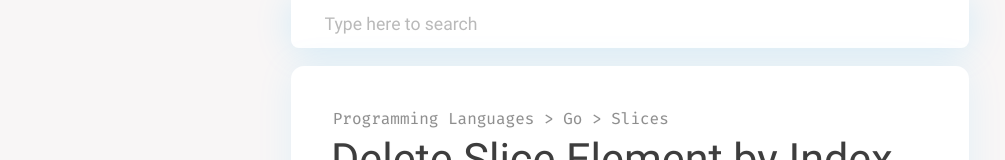
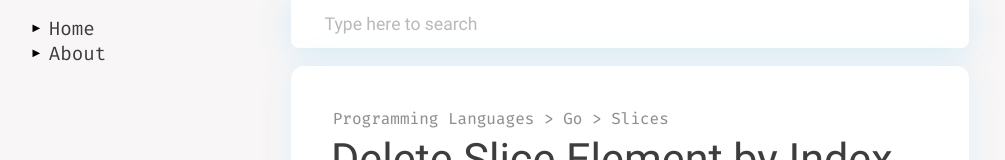
Before and after one commit to eliaperantoni/cody, a Vue app in the folder web/: page / in a window 1280 px wide. Shown: the top 160 px of the page, without its empty margins (10-1015 px from the left). Built offline with nearby package versions, Linux system fonts and the light colour scheme.

Commit message:
Added sidebar

```diff
--- a/web/src/App.vue
+++ b/web/src/App.vue
@@ -1,6 +1,10 @@
 <template>
   <div id="app">
-    <div class="left"></div>
+
+    <div class="left">
+      <Sidebar class="sidebar"/>
+    </div>
+
     <div class="center">
       <header>
         <input type="text" placeholder="Type here to search" v-model="query" @input="search" />
@@ -16,19 +20,22 @@
         </transition>
       </div>
     </div>
+
     <div class="right"></div>
+
   </div>
 </template>
 
 <script>
 import Card from "./components/Card.vue";
 import Hint from "./components/Hint.vue";
+import Sidebar from "./components/Sidebar.vue";
 import axios from "axios";
 import { debounce, isEmpty } from "lodash";
 
 export default {
   name: "app",
-  components: { Card, Hint },
+  components: { Card, Hint, Sidebar },
   data() {
     return {
       query: "",
--- /dev/null
+++ b/web/src/components/Sidebar.vue
@@ -0,0 +1,57 @@
+<template>
+  <ul>
+    <li v-for="link in links" :key="link.name" :class="{highlighted: link.name === highlightedLink}">
+      <span>{{link.displayName}}</span>
+    </li>
+  </ul>
+</template>
+
+<script>
+export default {
+  name: "sidebar",
+  props: ["highlightedLink"],
+  data() {
+      return {
+          links: [
+              {
+                  displayName: "Home",
+                  name: "home"
+              },
+              {
+                  displayName: "About",
+                  name: "about"
+              },
+          ]
+      }
+  },
+};
+</script>
+
+<style lang="scss">
+ul {
+  list-style: none;
+}
+li {
+  cursor: pointer;
+  span {
+    font-family: "Fira Code";
+    font-size: 1.2em;
+    font-weight: 500;
+    color: rgb(59, 59, 59);
+    &:hover {
+      text-decoration: underline;
+    }
+  }
+
+  &:before {
+    content: "►";
+    margin-right: 6px;
+    font-size: 0.8rem;
+    vertical-align: 0.2rem;
+  }
+}
+
+.highlighted {
+    opacity: 0.5;
+}
+</style>
```
